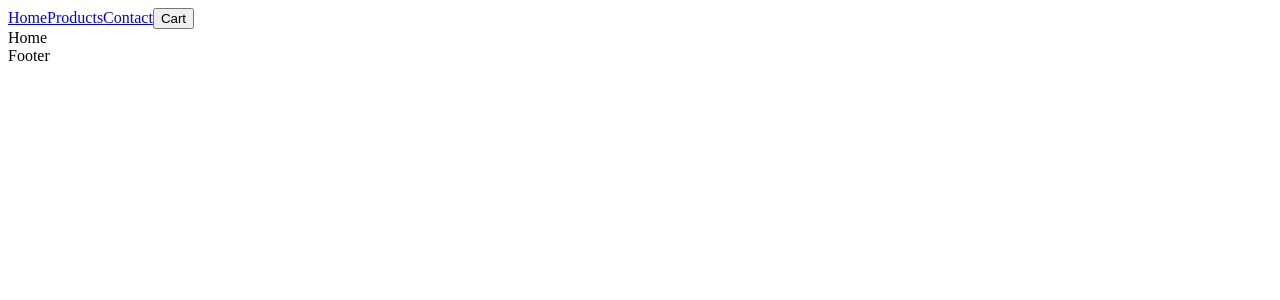
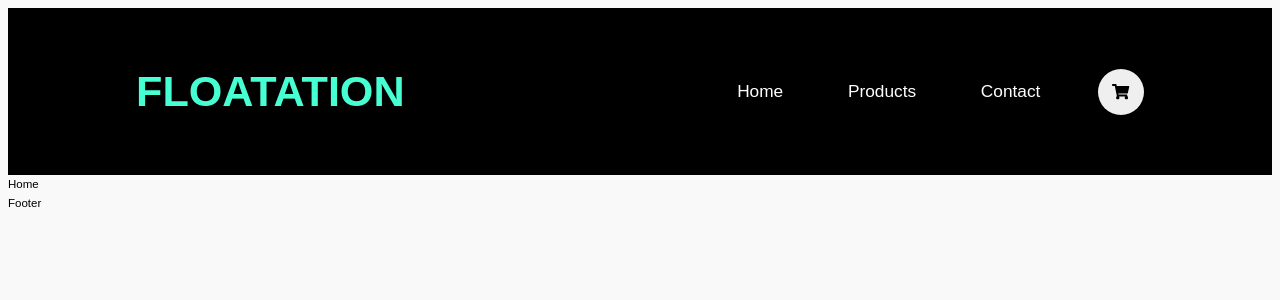
Before and after one commit to brunomgferreira/shopping-cart, a React (Vite) app: page / in a window 1280 px wide. Shown: the top 300 px of the page. Built offline with nearby package versions, Linux system fonts and the light colour scheme.

Commit message:
header design is done

```diff
--- a/package.json
+++ b/package.json
@@ -37,7 +37,10 @@
   "dependencies": {
     "react": "^18.2.0",
     "react-dom": "^18.2.0",
-    "react-router-dom": "^6.16.0"
+    "react-icons": "^4.11.0",
+    "react-router-dom": "^6.16.0",
+    "styled-components": "^6.0.8",
+    "tailwindcss": "^3.3.3"
   },
   "devDependencies": {
     "@babel/core": "^7.22.20",
--- a/src/components/Header.jsx
+++ b/src/components/Header.jsx
@@ -1,15 +1,106 @@
 import React from 'react'
+import styled from 'styled-components'
+import { FaShoppingCart } from 'react-icons/fa'
 import { Link } from 'react-router-dom'
+import Button from './elements/Button'
+
 
 const Header = () => {
   return (
-    <header>
-        <Link to='/'>Home</Link>
-        <Link to='/products'>Products</Link>
-        <Link to='/contact'>Contact</Link>
-        <button>Cart</button>
-    </header>
+    <HeaderWrapper>
+      <Container>
+        <Link to='/'>
+          <Logo>FLOATATION</Logo>
+        </Link>
+        <Navbar>
+          <NavbarLink to='/'>Home</NavbarLink>
+          <NavbarLink to='/products'>Products</NavbarLink>
+          <NavbarLink to='/contact'>Contact</NavbarLink>
+          <ButtonContainer /* onClick={ TO DO } */>
+            <Button content={<FaShoppingCart />} shape='round' />
+            {/* TO DO QUANTITY */}
+          </ButtonContainer>
+        </Navbar>
+      </Container>
+    </HeaderWrapper>
   )
 }
 
+
+const HeaderWrapper = styled.header`
+  background-color: ${({ theme }) => theme.colors.dark};
+`
+
+const Container = styled.div`
+  display: flex;
+  align-items: center;
+  justify-content: space-between;
+  max-width: ${({ theme }) => theme.widths.content};
+  margin: 0 auto;
+  padding: 4rem;
+
+  @media (max-width: 768px) {
+    flex-direction: column;
+    gap: 4rem;
+  }
+`
+
+const Logo = styled.h1`
+  color: ${({ theme }) => theme.colors.primary};
+  font-size: 6rem;
+`
+
+const Navbar = styled.nav`
+  display: flex;
+  align-items: center;
+  justify-content: space-between;
+  gap: 7rem;
+  font-size: 2.4rem;
+
+  @media (max-width: 480px) {
+    gap: 0;
+    width: 100%;
+  }
+`
+
+const NavbarLink = styled(Link)`
+  padding: 1rem;
+  color: ${({ theme }) => theme.colors.light};
+  transition: transform 0.15s ease-in-out;
+
+  &:hover {
+    transform: scale(1.1);
+  }
+`
+
+const ButtonContainer = styled.div`
+  position: relative;
+  cursor: pointer;
+  transition: transform 0.15s ease-in-out;
+
+  &:hover {
+    transform: scale(1.1);
+  }
+
+  &:active {
+    transform: scale(1.02);
+  }
+`
+
+const Quantity = styled.div`
+  position: absolute;
+  top: 4rem;
+  right: 4rem;
+  display: flex;
+  align-items: center;
+  justify-content: center;
+  width: 3rem;
+  height: 3rem;
+  border-radius: 50px;
+  background-color: ${({ theme }) => theme.colors.red};
+  font-size: 2rem;
+  font-weight: bold;
+`
+
+
 export default Header
--- /dev/null
+++ b/src/components/elements/Button.jsx
@@ -0,0 +1,162 @@
+import React from 'react'
+import PropTypes from 'prop-types'
+import styled, { css } from 'styled-components'
+
+const Button = ({onClick, content, size, shape, color, animation}) => {
+  return (
+    <ButtonWrapper
+    onClick={onClick}
+    size={size}
+    shape={shape}
+    color={color}
+    animation={animation}
+    >{content}</ButtonWrapper>
+  )
+}
+
+Button.propTypes = {
+  onClick: PropTypes.func,
+  content: PropTypes.oneOfType([PropTypes.string, PropTypes.object]),
+  shape: PropTypes.string,
+  size: PropTypes.string,
+  color: PropTypes.string,
+  animation: PropTypes.string,
+}
+
+const ButtonWrapper = styled.button`
+  display: flex;
+  align-items: center;
+  justify-content: center;
+  padding: 1rem;
+  font-weight: bold;
+
+  /* SIZE */
+
+  ${({ size }) =>
+    size === 'big' &&
+    css`
+      width: 39rem;
+      font-size: 4rem;
+    `}
+
+  ${({ size }) =>
+    size === 'wide' &&
+    css`
+      width: 100%;
+    `}
+
+  /* SHAPE */
+
+  ${({ shape }) =>
+    shape === 'round' &&
+    css`
+      padding: 2rem;
+      border-radius: 50px;
+    `}
+
+  /* COLOR */
+
+  ${({ color }) =>
+    color === 'primary' &&
+    css`
+      background-color: ${({ theme }) => theme.colors.primary};
+      color: ${({ theme }) => theme.colors.dark};
+    `}
+
+  ${({ color }) =>
+    color === 'red' &&
+    css`
+      background-color: ${({ theme }) => theme.colors.red};
+      color: ${({ theme }) => theme.colors.dark};
+    `}
+
+  ${({ color }) =>
+    color === 'grey' &&
+    css`
+      background-color: ${({ theme }) => theme.colors.grey.main};
+      color: ${({ theme }) => theme.colors.dark};
+    `}
+
+  ${({ color }) =>
+    color === 'dark' &&
+    css`
+      background-color: ${({ theme }) => theme.colors.dark};
+      color: ${({ theme }) => theme.colors.light};
+    `}
+
+  /* ANIMATION */
+
+  ${({ animation }) =>
+    animation === 'scale' &&
+    css`
+      transition: transform 0.15s ease-in-out;
+
+      &:hover {
+        transform: scale(1.1);
+      }
+
+      &:active {
+        transform: scale(1.02);
+      }
+    `}
+
+  ${({ animation }) =>
+    animation === 'color' &&
+    css`
+      transition: background-color 0.15s ease-in-out;
+
+      ${({ color }) =>
+        color === 'primary' &&
+        css`
+          &:hover {
+            background-color: ${({ theme }) => theme.colors.hover.primary};
+          }
+
+          &:active {
+            background-color: ${({ theme }) => theme.colors.active.primary};
+            transition: background-color 0.05s ease-in-out;
+          }
+        `}
+
+      ${({ color }) =>
+        color === 'red' &&
+        css`
+          &:hover {
+            background-color: ${({ theme }) => theme.colors.hover.red};
+          }
+
+          &:active {
+            background-color: ${({ theme }) => theme.colors.active.red};
+            transition: background-color 0.05s ease-in-out;
+          }
+        `}
+
+        ${({ color }) =>
+        color === 'grey' &&
+        css`
+          &:hover {
+            background-color: ${({ theme }) => theme.colors.hover.grey};
+          }
+
+          &:active {
+            background-color: ${({ theme }) => theme.colors.active.grey};
+            transition: background-color 0.05s ease-in-out;
+          }
+        `}
+
+        ${({ color }) =>
+        color === 'dark' &&
+        css`
+          &:hover {
+            background-color: ${({ theme }) => theme.colors.hover.dark};
+          }
+
+          &:active {
+            background-color: ${({ theme }) => theme.colors.active.dark};
+            transition: background-color 0.05s ease-in-out;
+          }
+        `}
+    `}
+`
+
+export default Button
--- a/src/main.jsx
+++ b/src/main.jsx
@@ -1,9 +1,15 @@
 import React from 'react'
 import ReactDOM from 'react-dom/client'
 import App from './App.jsx'
+import GlobalStyle from './theme/GlobalStyle'
+import Theme from './theme/Theme'
+import { ThemeProvider } from 'styled-components'
 
 ReactDOM.createRoot(document.getElementById('root')).render(
   <React.StrictMode>
-    <App />
+    <ThemeProvider theme={Theme}>
+      <GlobalStyle />
+        <App />
+    </ThemeProvider>
   </React.StrictMode>,
 )
--- /dev/null
+++ b/src/theme/GlobalStyle.jsx
@@ -0,0 +1,72 @@
+import * as styled from 'styled-components'
+
+const GlobalStyle = styled.createGlobalStyle`
+  *,
+  *::before,
+  *::after {
+    box-sizing: border-box;
+    padding: 0;
+    margin: 0;
+  }
+
+  html {
+    font-size: 62.5%;
+    line-height: 1.6;
+    /* Footer support */
+    position: relative;
+    min-height: 100%;
+  }
+
+  body {
+    font-family: 'Poppins', sans-serif;
+    font-size: 1.6rem;
+    background-color: ${({ theme }) => theme.colors.grey.light};
+    /* Footer support */
+    margin-bottom: 5.2rem;
+  }
+
+  h1,
+  h2,
+  h3,
+  h4,
+  h5,
+  h6 {
+    line-height: 1.2;
+  }
+
+  a {
+    text-decoration: none;
+  }
+
+  img {
+    display: block;
+    width: 100%;
+  }
+
+  button,
+  input,
+  textarea {
+    border: none;
+    outline: none;
+    color: inherit;
+    font-family: inherit;
+    font-size: inherit;
+  }
+
+  button {
+    cursor: pointer;
+  }
+
+  @media (max-width: 1600px) {
+    html {
+      font-size: 55%;
+    }
+  }
+
+  @media (max-width: 1400px) {
+    html {
+      font-size: 45%;
+    }
+  }
+`
+export default GlobalStyle
--- /dev/null
+++ b/src/theme/Theme.jsx
@@ -0,0 +1,31 @@
+const Theme = {
+    colors: {
+      primary: '#46FFD3',
+      red: '#ff9999',
+      dark: '#000',
+      light: '#FFF',
+      grey: {
+        light: '#F9F9F9',
+        main: '#E5E5E5',
+        dark: '#7B7B7B',
+      },
+      hover: {
+        primary: '#35eec2',
+        red: '#ee8888',
+        grey: '#d4d4d4',
+        dark: '#333',
+      },
+      active: {
+        primary: '#24ddb1',
+        red: '#dd7777',
+        grey: '#c3c3c3',
+        dark: '#444',
+      },
+    },
+
+    widths: {
+      content: '140rem',
+    },
+  }
+
+  export default Theme
```
Also changed, not shown: 1 other file (tests, documents, lock files or other folders).
